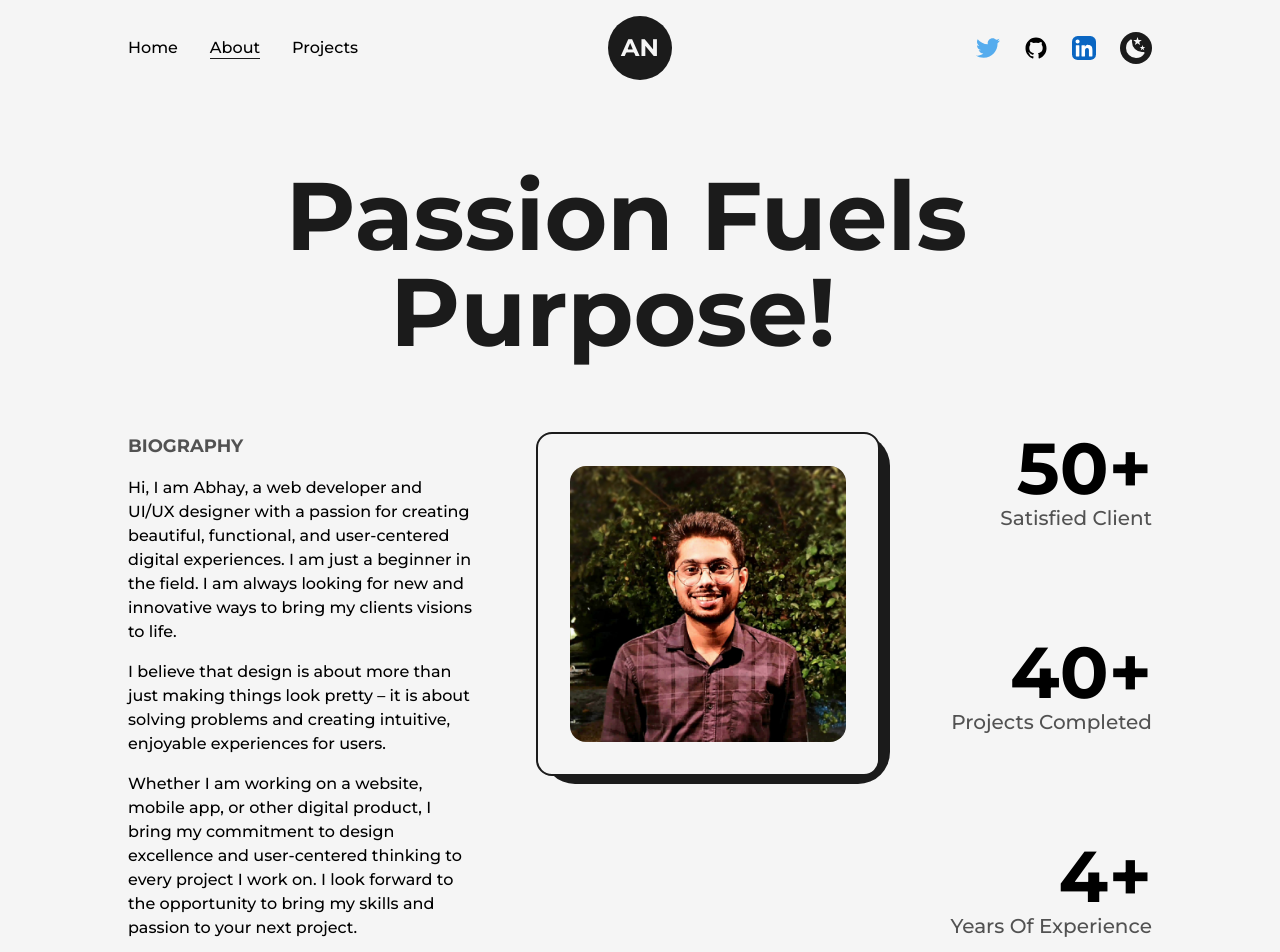
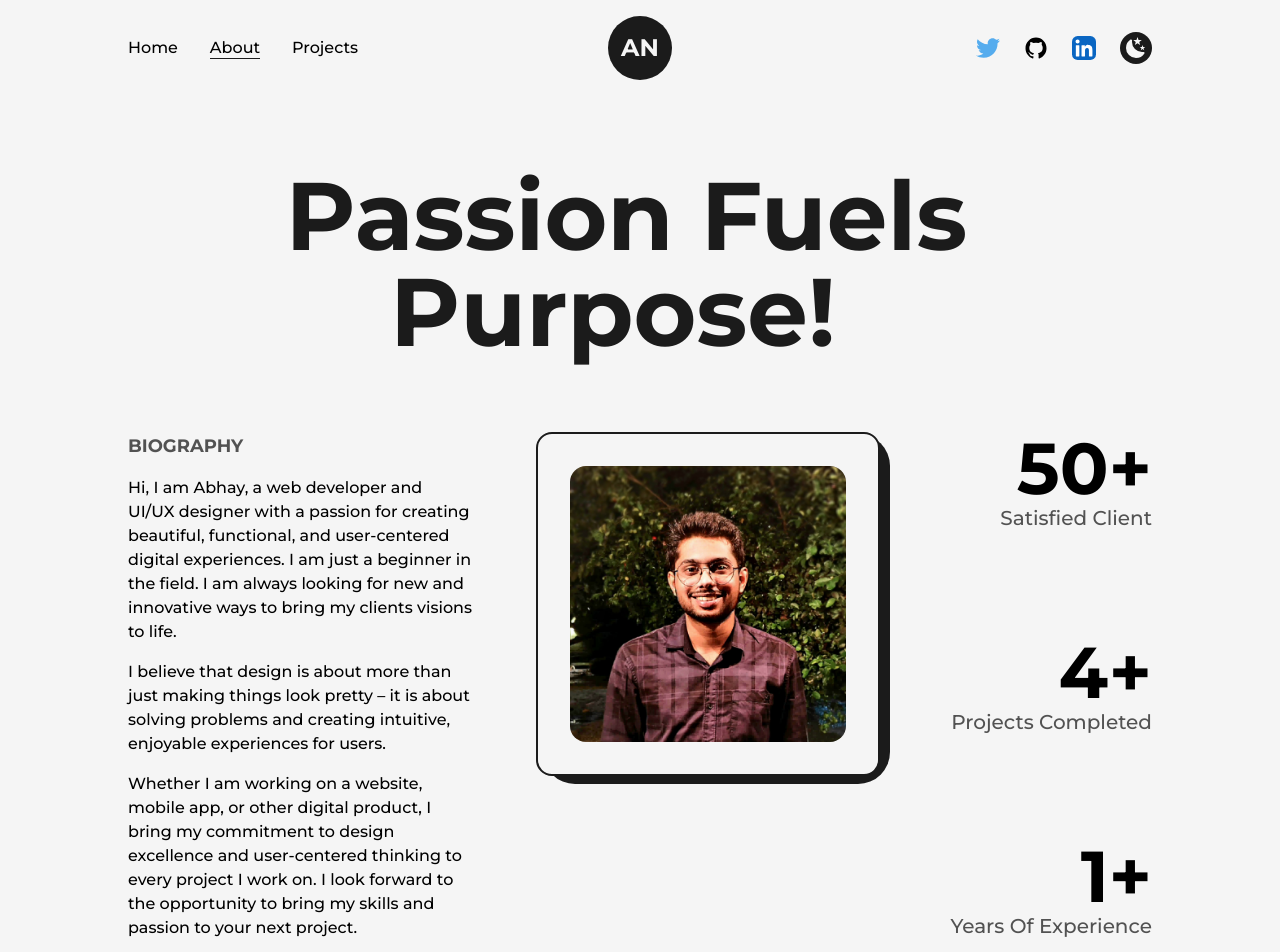
Before and after one commit to abhay-25/Portfolio, a Next.js app: page /about in a window 1280 px wide. Shown: the top 952 px of the page. Built offline with nearby package versions, Linux system fonts and the light colour scheme.

Commit message:
Update about.js

```diff
--- a/src/pages/about.js
+++ b/src/pages/about.js
@@ -111,7 +111,7 @@ const about = () => {
                justify-center xl:items-center"
               >
                 <span className="inline-block text-7xl font-bold md:text-6xl sm:text-5xl xs:text-4xl">
-                  <AnimatedNumbers value={40} />+
+                  <AnimatedNumbers value={4} />+
                 </span>
                 <h2
                   className="text-xl font-medium capitalize text-dark/75 dark:text-light/75
@@ -126,7 +126,7 @@ const about = () => {
                justify-center xl:items-center"
               >
                 <span className="inline-block text-7xl font-bold md:text-6xl sm:text-5xl xs:text-4xl">
-                  <AnimatedNumbers value={4} />+
+                  <AnimatedNumbers value={1} />+
                 </span>
                 <h2
                   className="text-xl font-medium capitalize text-dark/75 dark:text-light/75
```
